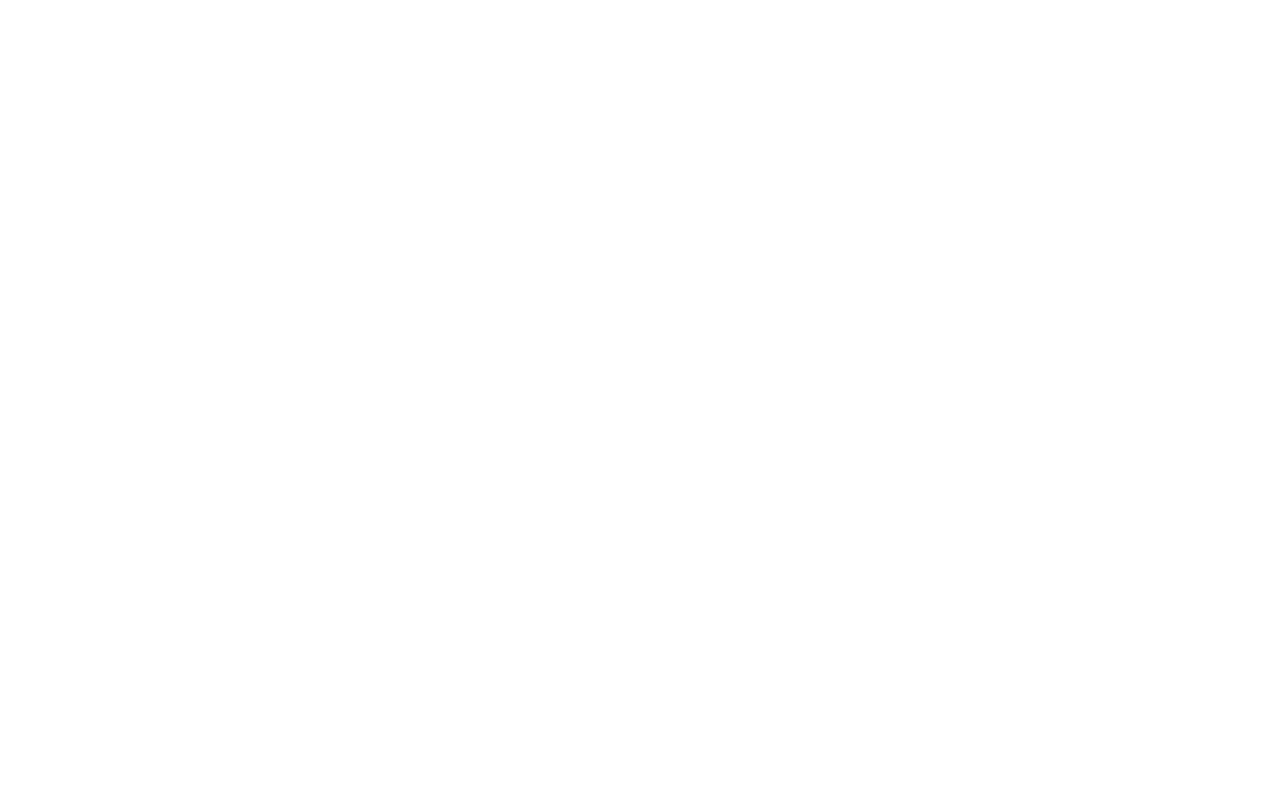
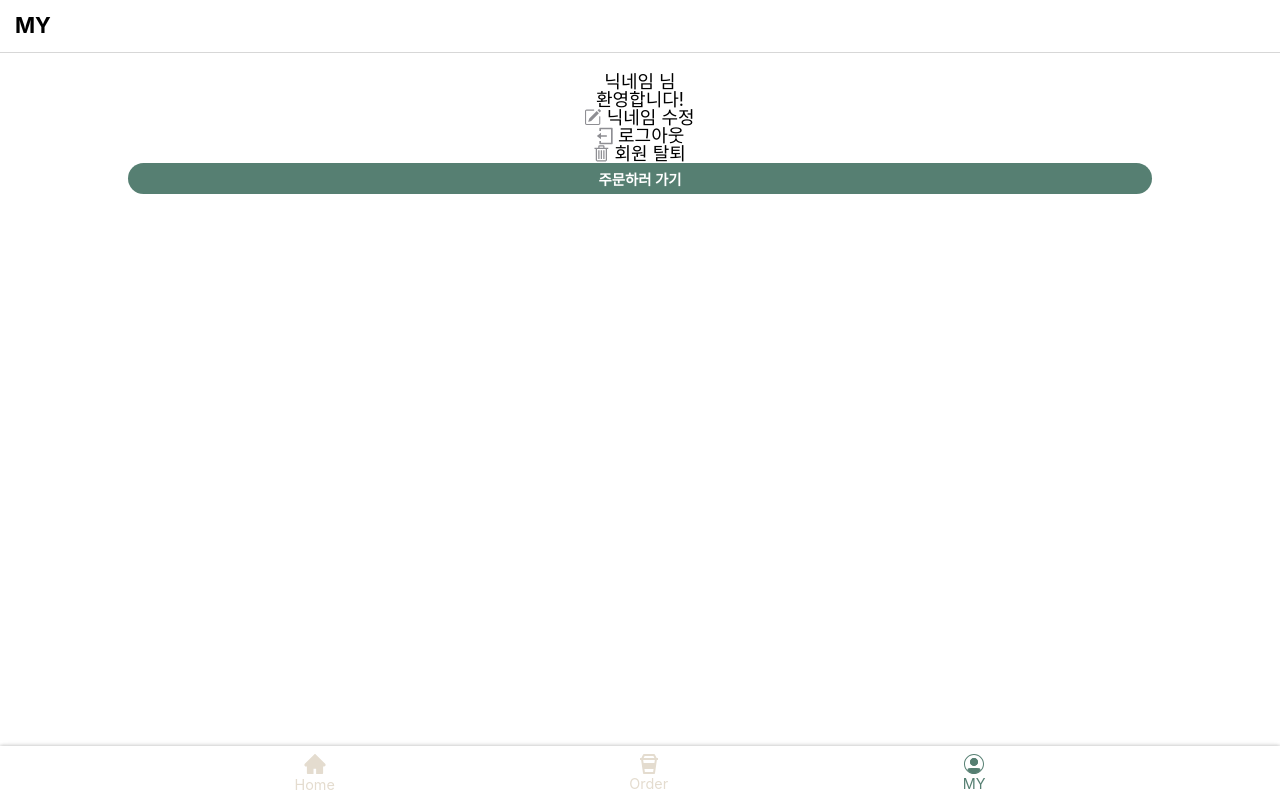
Before and after one commit to boostcampwm-2022/web29-Buddha, a React (Create React App) app in the folder packages/client/: page /mypage in a window 1280 px wide. Built offline with nearby package versions, Linux system fonts and the light colour scheme; a web font is replaced by a local one.

Commit message:
feat: [FE] 마이 페이지 기본 레이아웃 작업

```diff
--- a/packages/client/src/Router.tsx
+++ b/packages/client/src/Router.tsx
@@ -3,16 +3,17 @@
 import Signup from 'pages/Signup';
 import Signin from 'pages/Signin';
 import OrderList from 'pages/customer/OrderList';
-import MenuList from '@/pages/customer/MenuList';
+import MenuList from 'pages/customer/MenuList';
 import MenuDetail from 'pages/customer/MenuDetail';
 import Cart from 'pages/customer/Cart';
+import MyPage from 'pages/MyPage';
 
 function Router() {
   return (
     <Routes>
       <Route path={'/'} element={<Signin />}></Route> {/* 로그인 */}
       <Route path={'/signup'} element={<Signup />}></Route> {/* 회원가입 */}
-      <Route path={'/mypage'} element={<></>}></Route> {/* 마이페이지 */}
+      <Route path={'/mypage'} element={<MyPage />}></Route> {/* 마이페이지 */}
       <Route path={'/home'} element={<OrderList />}></Route> {/* 고객 메인 */}
       <Route path={'/menu'} element={<MenuList />}></Route>{' '}
       {/* 고객 메뉴 목록 */}
--- /dev/null
+++ b/packages/client/src/pages/MyPage/index.tsx
@@ -0,0 +1,33 @@
+import Header from 'components/Header';
+import Footer from 'components/Footer';
+import { ButtonWrapper, MyPageWrapper } from './styled';
+import { ReactComponent as EditNickname } from 'icons/edit_nickname.svg';
+import { ReactComponent as Logout } from 'icons/logout.svg';
+import { ReactComponent as Signout } from 'icons/signout.svg';
+import Button from '@/components/Button';
+
+function MyPage() {
+  return (
+    <MyPageWrapper>
+      <Header title={'MY'} />
+      <p>닉네임 님</p>
+      <p>환영합니다!</p>
+      <ButtonWrapper>
+        <EditNickname/>
+        <p>닉네임 수정</p>
+      </ButtonWrapper>
+      <ButtonWrapper>
+        <Logout/>
+        <p>로그아웃</p>
+      </ButtonWrapper>
+      <ButtonWrapper>
+        <Signout/>
+        <p>회원 탈퇴</p>
+      </ButtonWrapper>
+      <Button className={'wd-80'}>주문하러 가기</Button>
+      <Footer />
+    </MyPageWrapper>
+  );
+}
+
+export default MyPage;
--- /dev/null
+++ b/packages/client/src/pages/MyPage/styled.ts
@@ -0,0 +1,14 @@
+import styled from '@emotion/styled';
+
+export const MyPageWrapper = styled.div`
+  display: flex;
+  flex-direction: column;
+  align-items: center;
+  width: 100%;
+`;
+
+export const ButtonWrapper = styled.div`
+  display: flex;
+  flex-direction: row;
+  gap: 0.3rem;
+`
```
